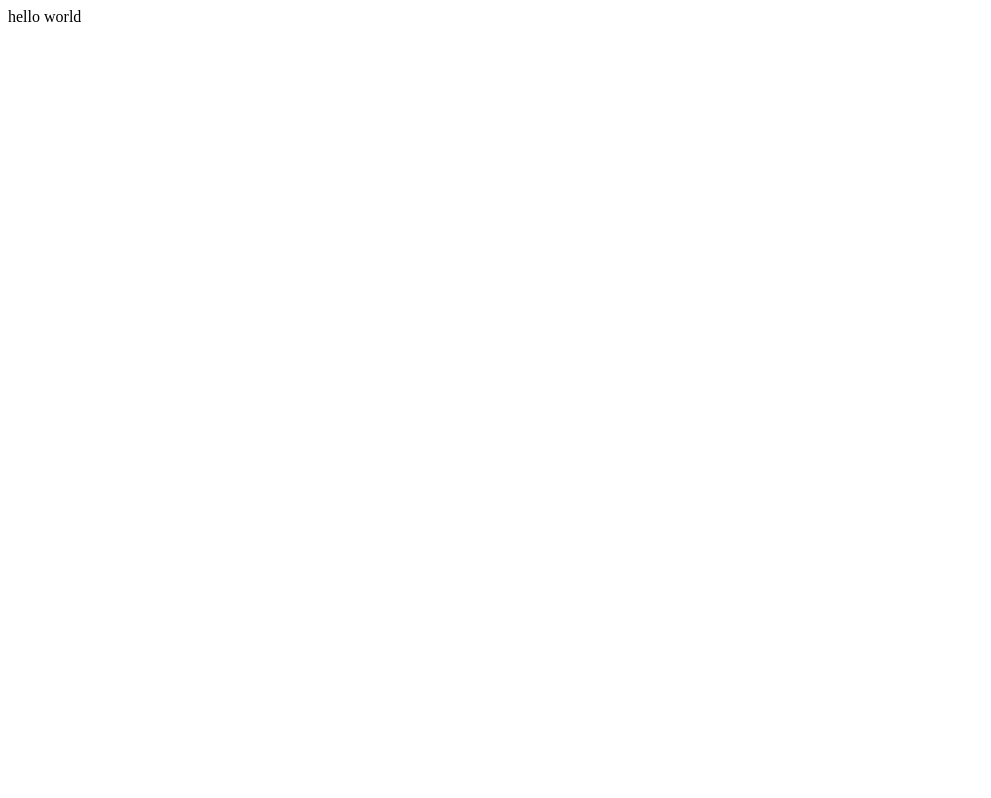
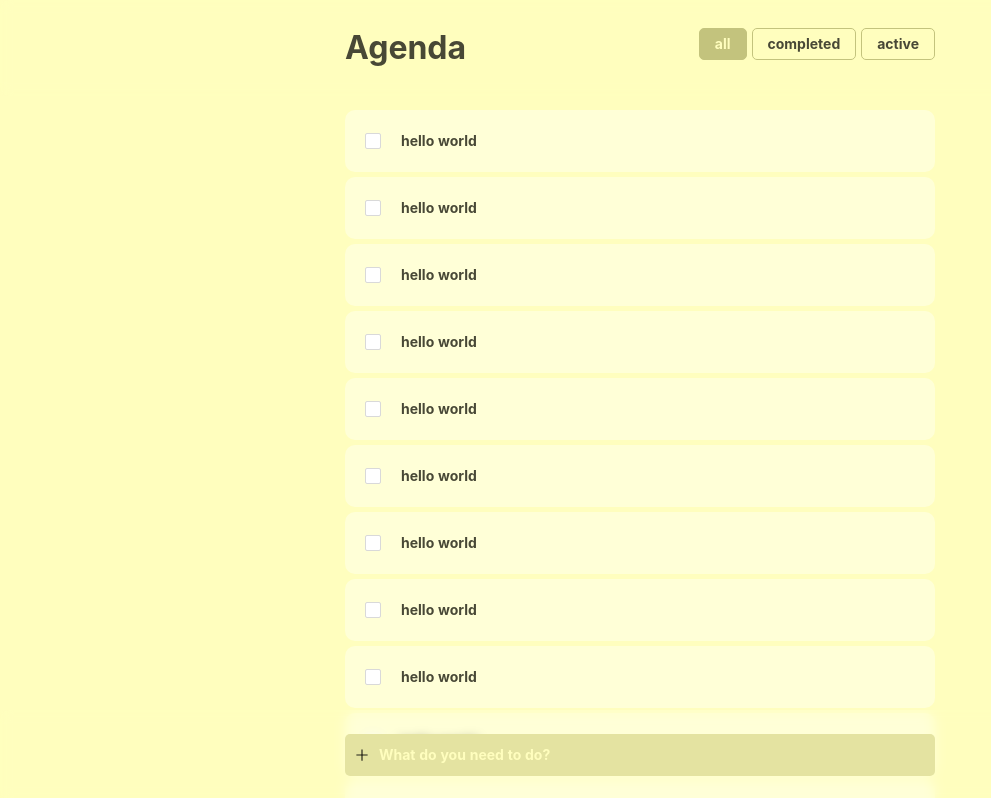
Before and after one commit to Brimore-Tech/brimore-todos, a Vue app: page / in a window 1280 px wide. Shown: the top 798 px of the page, without its empty margins (0-991 px from the left). Built offline with nearby package versions, Linux system fonts and the light colour scheme.

Commit message:
basic components and styling

```diff
--- a/package.json
+++ b/package.json
@@ -9,6 +9,7 @@
     "lint": "vue-cli-service lint"
   },
   "dependencies": {
+    "@ant-design/icons-vue": "^6.0.1",
     "ant-design-vue": "^2.2.7",
     "axios": "^0.21.4",
     "core-js": "^3.6.5",
--- a/src/App.vue
+++ b/src/App.vue
@@ -1,15 +1,39 @@
 <template>
-  <todo-list />
+  <layout>
+    <template v-slot:header><filters-header /></template>
+    <todo-list />
+    <template v-slot:footer><input-footer /></template>
+  </layout>
 </template>
 
 <script lang="ts">
 import { defineComponent } from 'vue';
+import FiltersHeader from './components/FiltersHeader.vue';
+import InputFooter from './components/InputFooter.vue';
+import Layout from './components/Layout.vue';
 import TodoList from './components/TodoList.vue';
 
 export default defineComponent({
   name: 'App',
-  components: { TodoList },
+  components: {
+    TodoList,
+    Layout,
+    FiltersHeader,
+    InputFooter,
+  },
 });
 </script>
 
-<style lang="scss"></style>
+<style lang="scss">
+:root {
+  --white-transparent: #ffffff61;
+  --light: #fffebe;
+  --light2: #c3c37d;
+  --light3: #e4e3a1;
+  --dark: #484836;
+}
+body {
+  background-color: var(--light) !important;
+  background-size: 100% 75px;
+}
+</style>
--- /dev/null
+++ b/src/components/FiltersHeader.vue
@@ -0,0 +1,76 @@
+<template>
+  <div class="space-align-block">
+    <h1>Agenda</h1>
+    <a-radio-group v-model:value="filter" button-style="solid">
+      <a-radio-button value="all">all</a-radio-button>
+      <a-radio-button value="completed">completed</a-radio-button>
+      <a-radio-button value="active">active</a-radio-button>
+    </a-radio-group>
+  </div>
+</template>
+
+<script lang="ts">
+import { defineComponent } from 'vue';
+import { RadioGroup, RadioButton } from 'ant-design-vue';
+
+export default defineComponent({
+  components: {
+    'a-radio-group': RadioGroup,
+    'a-radio-button': RadioButton,
+  },
+  data() {
+    return {
+      filter: 'all' as string,
+    };
+  },
+});
+</script>
+
+<style lang="scss" scoped>
+h1 {
+  color: var(--dark) !important;
+  font-size: 32px;
+  vertical-align: middle;
+  margin: 0px;
+  line-height: initial;
+  font-weight: 700;
+  float: left;
+}
+
+.space-align-block {
+  margin: 8px 0px;
+  padding-top: 20px;
+}
+
+.ant-radio-group {
+  float: right;
+}
+
+.ant-radio-button-wrapper,
+.ant-radio-button-wrapper:last-child,
+.ant-radio-button-wrapper:first-child {
+  margin-left: 5px;
+  background-color: transparent;
+  border: 1px solid var(--light2);
+  border-radius: 5px;
+  font-weight: 700;
+  color: var(--dark);
+}
+
+.ant-radio-button-wrapper:not(:first-child)::before {
+  content: none;
+}
+
+.ant-radio-group-solid
+  .ant-radio-button-wrapper-checked:not(.ant-radio-button-wrapper-disabled),
+.ant-radio-group-solid
+  .ant-radio-button-wrapper-checked:not(.ant-radio-button-wrapper-disabled):hover {
+  color: var(--light);
+  background: var(--light2);
+  border-color: var(--light2);
+}
+
+.ant-radio-button-wrapper:hover {
+  color: inherit;
+}
+</style>
--- /dev/null
+++ b/src/components/InputFooter.vue
@@ -0,0 +1,79 @@
+<template>
+  <a-input
+    class="dark-input"
+    placeholder="What do you need to do?"
+    v-model:value="newTodo"
+  >
+    <template #prefix>
+      <plus-outlined />
+    </template>
+  </a-input>
+</template>
+
+<script lang="ts">
+import { defineComponent } from 'vue';
+import { PlusOutlined } from '@ant-design/icons-vue';
+import { Input } from 'ant-design-vue';
+
+export default defineComponent({
+  components: {
+    PlusOutlined,
+    'a-input': Input,
+  },
+  data() {
+    return {
+      newTodo: '',
+    };
+  },
+});
+</script>
+
+<style lang="scss">
+.ant-input-affix-wrapper,
+.dark-input.ant-input-affix-wrapper input.ant-input {
+  border: 0 !important;
+  background-color: var(--light3) !important;
+}
+
+.dark-input.ant-input-affix-wrapper {
+  padding: 10px !important;
+  border-radius: 5px !important;
+}
+
+.dark-input.ant-input-affix-wrapper input.ant-input {
+  font-weight: 700;
+  color: var(--dark);
+}
+
+.dark-input.ant-input-affix-wrapper .ant-input-prefix {
+  margin-right: 10px !important;
+}
+
+.dark-input.ant-input-affix-wrapper input.ant-input::-webkit-input-placeholder {
+  /* WebKit, Blink, Edge */
+  color: var(--light) !important;
+}
+.dark-input.ant-input-affix-wrapper input.ant-input:-moz-placeholder {
+  /* Mozilla Firefox 4 to 18 */
+  color: var(--light) !important;
+  opacity: 1;
+}
+.dark-input.ant-input-affix-wrapper input.ant-input::-moz-placeholder {
+  /* Mozilla Firefox 19+ */
+  color: var(--light) !important;
+  opacity: 1;
+}
+.dark-input.ant-input-affix-wrapper input.ant-input:-ms-input-placeholder {
+  /* Internet Explorer 10-11 */
+  color: var(--light) !important;
+}
+.dark-input.ant-input-affix-wrapper input.ant-input::-ms-input-placeholder {
+  /* Microsoft Edge */
+  color: var(--light) !important;
+}
+
+.dark-input.ant-input-affix-wrapper input.ant-input::placeholder {
+  /* Most modern browsers support this now. */
+  color: var(--light) !important;
+}
+</style>
--- /dev/null
+++ b/src/components/Layout.vue
@@ -0,0 +1,82 @@
+<template>
+  <a-layout>
+    <a-layout-header>
+      <a-row>
+        <a-col :lg="{ span: 12, offset: 6 }" :span="24">
+          <slot name="header"></slot>
+        </a-col>
+      </a-row>
+    </a-layout-header>
+    <a-layout-content>
+      <a-row>
+        <a-col :lg="{ span: 12, offset: 6 }" :span="24"><slot></slot></a-col>
+      </a-row>
+    </a-layout-content>
+    <a-layout-footer>
+      <a-row>
+        <a-col :lg="{ span: 12, offset: 6 }" :span="24"
+          ><slot name="footer"></slot>
+        </a-col>
+      </a-row>
+    </a-layout-footer>
+  </a-layout>
+</template>
+
+<script lang="ts">
+import { defineComponent } from 'vue';
+import {
+  Row,
+  Col,
+  Layout,
+  LayoutHeader,
+  LayoutContent,
+  LayoutFooter,
+} from 'ant-design-vue';
+
+export default defineComponent({
+  components: {
+    'a-row': Row,
+    'a-col': Col,
+    'a-layout': Layout,
+    'a-layout-header': LayoutHeader,
+    'a-layout-content': LayoutContent,
+    'a-layout-footer': LayoutFooter,
+  },
+});
+</script>
+
+<style scoped>
+.ant-layout-header {
+  height: auto;
+  position: fixed;
+  width: 100%;
+  z-index: 1;
+  padding-bottom: 29px;
+}
+
+.ant-layout-footer {
+  background: transparent;
+  position: fixed;
+  bottom: 0;
+  width: 100%;
+  padding: 20;
+}
+
+.ant-layout-content {
+  padding: 110px 50px 100px;
+}
+
+.ant-layout-footer,
+.ant-layout-header,
+.ant-layout-content,
+.ant-layout {
+  background-color: transparent;
+}
+
+.ant-layout-footer,
+.ant-layout-header {
+  padding: inherit 50px;
+  background: var(--light) 78;
+  backdrop-filter: blur(6px);
+}
+</style>
--- a/src/components/TodoList.vue
+++ b/src/components/TodoList.vue
@@ -1,5 +1,5 @@
 <template>
-  <todo-list-item :todo="{ title: 'hello world' }" />
+  <todo-list-item v-for="n in 20" :key="n" :todo="{ title: 'hello world' }" />
 </template>
 
 <script lang="ts">
--- a/src/components/TodoListItem.vue
+++ b/src/components/TodoListItem.vue
@@ -1,17 +1,58 @@
 <template>
-  <div>{{ todo.title }}</div>
+  <div>
+    <a-checkbox v-model:checked="completed"></a-checkbox>
+    <span>{{ todo.title }}</span>
+  </div>
 </template>
 
 <script lang="ts">
 import { defineComponent, PropType } from 'vue';
+import { Checkbox } from 'ant-design-vue';
 import Todo from '@/types/Todo';
 
 export default defineComponent({
   name: 'TodoListItem',
+  components: {
+    'a-checkbox': Checkbox,
+  },
   props: {
-    todo: Object as PropType<Todo>,
+    todo: {
+      required: true,
+      type: Object as PropType<Todo>,
+    },
+  },
+  data() {
+    return {
+      completed: false,
+    };
   },
 });
 </script>
 
-<style scoped lang="scss"></style>
+<style scoped>
+div {
+  background: var(--white-transparent);
+  border-radius: 10px;
+  padding: 20px;
+  margin-bottom: 5px;
+}
+
+div span {
+  margin-left: 20px;
+  font-weight: 700;
+  color: var(--dark);
+}
+</style>
+
+<style>
+.ant-checkbox-wrapper:hover .ant-checkbox-inner,
+.ant-checkbox:hover .ant-checkbox-inner,
+.ant-checkbox-input:focus + .ant-checkbox-inner {
+  border-color: var(--light2) !important;
+}
+
+.ant-checkbox-checked .ant-checkbox-inner {
+  background-color: var(--light2) !important;
+  border-color: var(--light2) !important;
+}
+</style>
--- a/src/main.ts
+++ b/src/main.ts
@@ -1,6 +1,7 @@
 import { createApp } from 'vue';
 import App from './App.vue';
 import store from './store';
+import 'ant-design-vue/dist/antd.css';
 
 createApp(App)
   .use(store)
```
Also changed, not shown: 2 other files (tests, documents, lock files or other folders).
